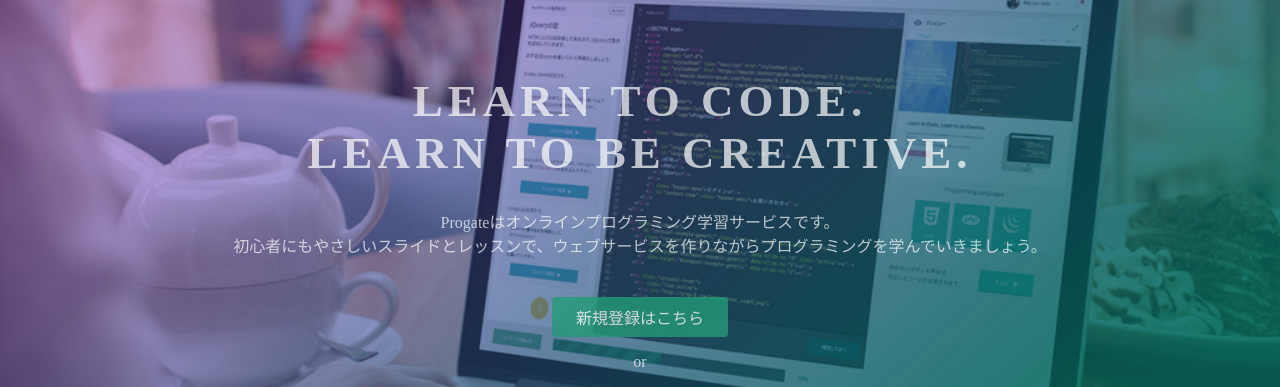
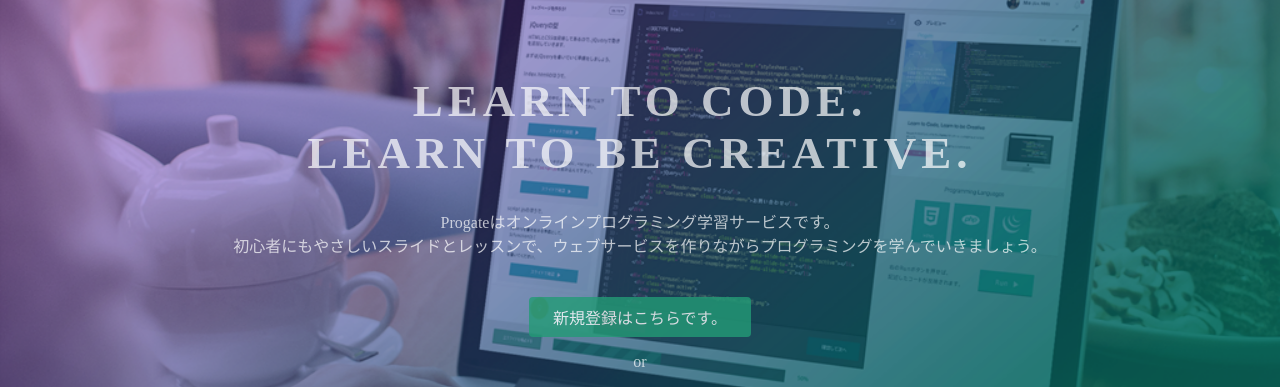
Before and after one commit to hoykencyan/hoykencyan.github.io, a plain HTML site: page index.html in a window 1280 px wide. Shown: the part 135-522 px from the top of the page. Drawn offline with Linux system fonts and the light colour scheme.

Commit message:
Update index.html

```diff
--- a/index.html
+++ b/index.html
@@ -26,7 +26,7 @@
       <h1>LEARN TO CODE.<br>LEARN TO BE CREATIVE.</h1>
       <p>Progateはオンラインプログラミング学習サービスです。<br>初心者にもやさしいスライドとレッスンで、ウェブサービスを作りながらプログラミングを学んでいきましょう。</p>
       <div class="btn-wrapper">
-        <a href="#" class="btn signup">新規登録はこちら</a>
+        <a href="#" class="btn signup">新規登録はこちらです。</a>
         <p>or</p>
         <a href="#" class="btn facebook"><span class="fa fa-facebook"></span>Facebookで登録</a>
         <a href="#" class="btn twitter"><span class="fa fa-twitter"></span>Twitterで登録</a>
```
